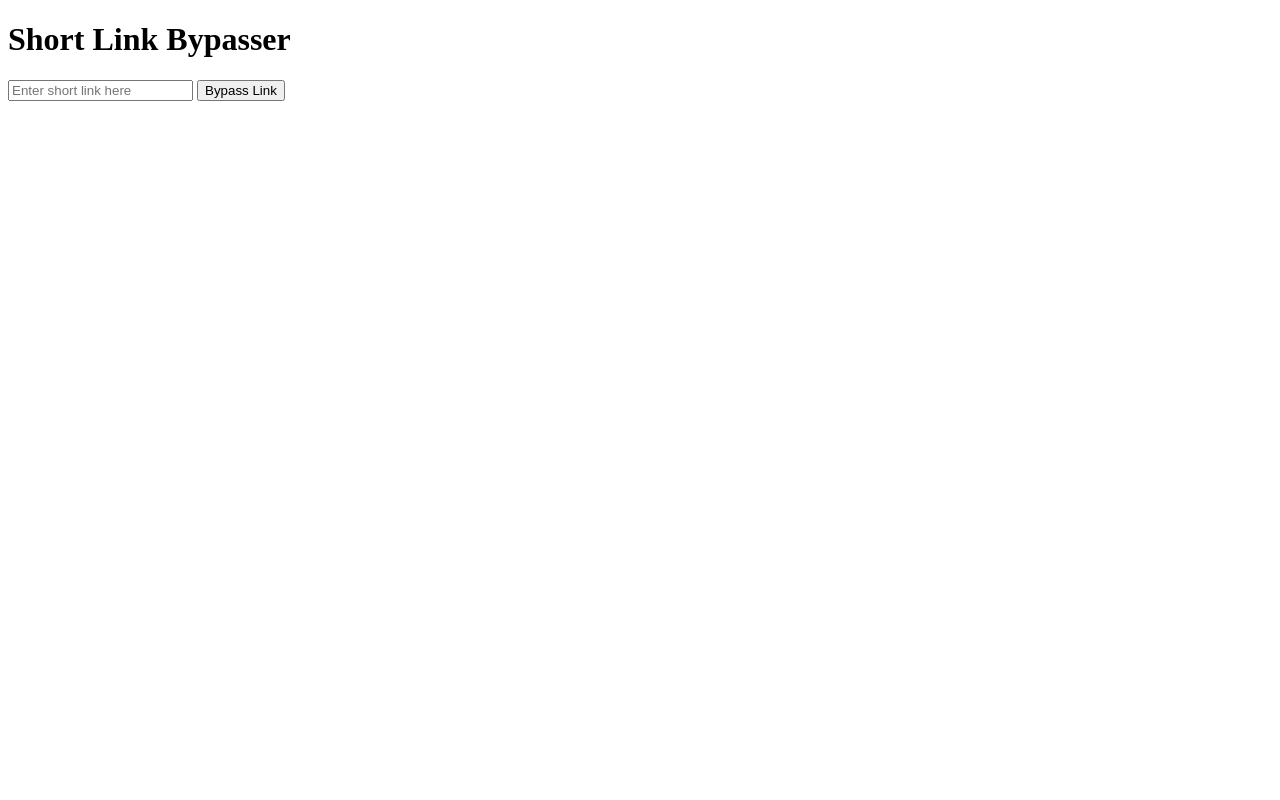
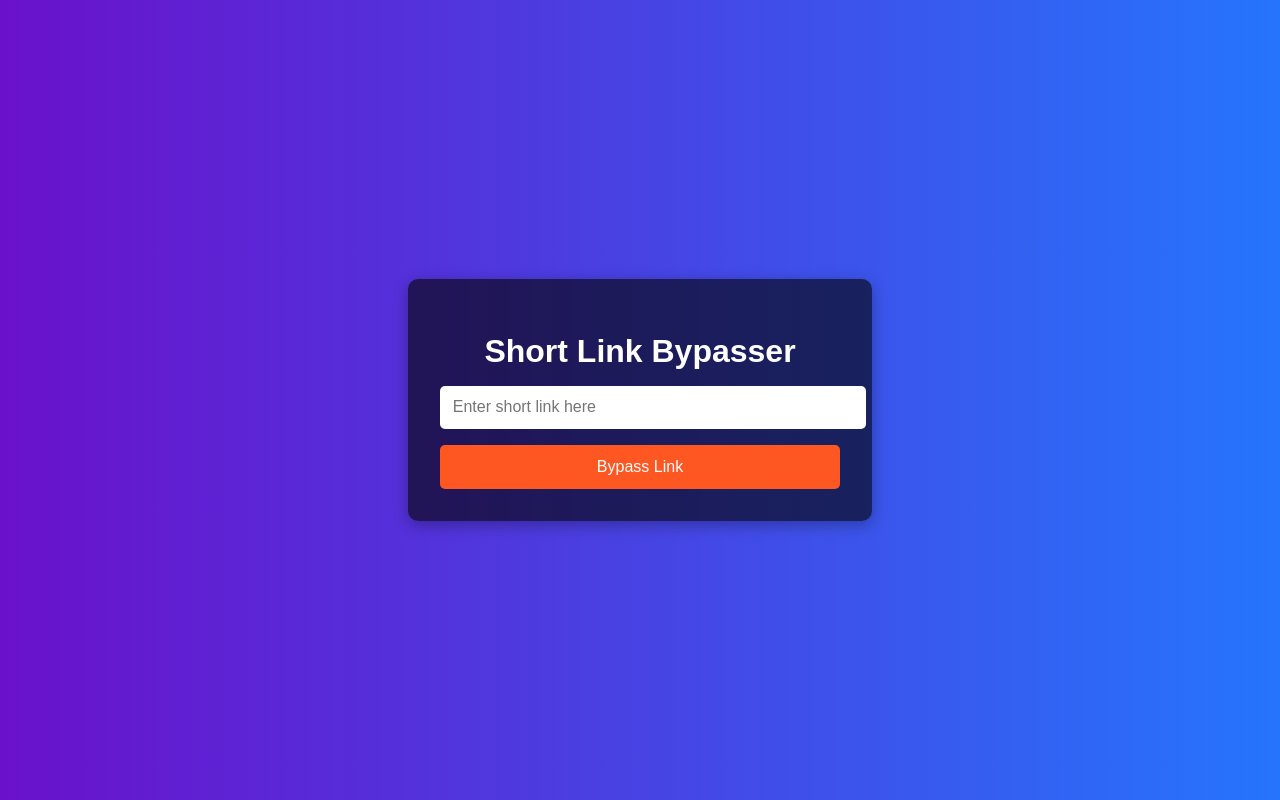
Before and after one commit to chetany720/linkbypasser, a Flask app: page / in a window 1280 px wide. Run offline with Flask 3, Linux system fonts and the light colour scheme.

Commit message:
Update index.html

```diff
--- a/templates/index.html
+++ b/templates/index.html
@@ -4,12 +4,76 @@
     <meta charset="UTF-8">
     <meta name="viewport" content="width=device-width, initial-scale=1.0">
     <title>Short Link Bypasser</title>
+    <style>
+        body {
+            font-family: Arial, sans-serif;
+            background: linear-gradient(to right, #6a11cb, #2575fc);
+            color: #fff;
+            margin: 0;
+            padding: 0;
+            display: flex;
+            justify-content: center;
+            align-items: center;
+            height: 100vh;
+        }
+
+        .container {
+            text-align: center;
+            background: rgba(0, 0, 0, 0.6);
+            padding: 2rem;
+            border-radius: 10px;
+            box-shadow: 0 4px 15px rgba(0, 0, 0, 0.3);
+            max-width: 400px;
+            width: 100%;
+        }
+
+        h1 {
+            font-size: 2rem;
+            margin-bottom: 1rem;
+        }
+
+        form {
+            display: flex;
+            flex-direction: column;
+            gap: 1rem;
+        }
+
+        input[type="text"] {
+            padding: 0.8rem;
+            font-size: 1rem;
+            border: none;
+            border-radius: 5px;
+            width: 100%;
+        }
+
+        button {
+            background: #ff5722;
+            color: #fff;
+            padding: 0.8rem;
+            font-size: 1rem;
+            border: none;
+            border-radius: 5px;
+            cursor: pointer;
+            transition: background 0.3s ease;
+        }
+
+        button:hover {
+            background: #e64a19;
+        }
+
+        input:focus {
+            outline: none;
+            box-shadow: 0 0 5px rgba(255, 87, 34, 0.8);
+        }
+    </style>
 </head>
 <body>
-    <h1>Short Link Bypasser</h1>
-    <form action="/bypass" method="post">
-        <input type="text" name="url" placeholder="Enter short link here" required />
-        <button type="submit">Bypass Link</button>
-    </form>
+    <div class="container">
+        <h1>Short Link Bypasser</h1>
+        <form action="/bypass" method="post">
+            <input type="text" name="url" placeholder="Enter short link here" required />
+            <button type="submit">Bypass Link</button>
+        </form>
+    </div>
 </body>
 </html>
```
